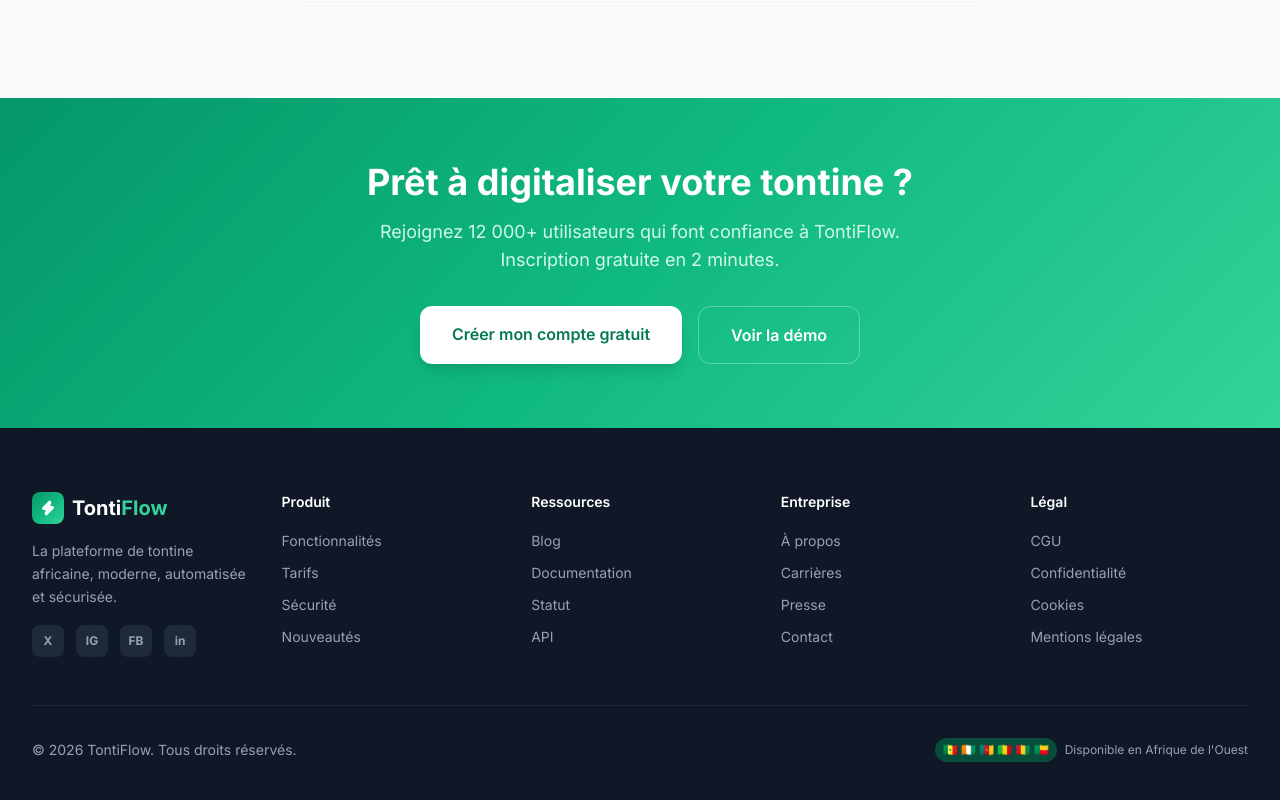
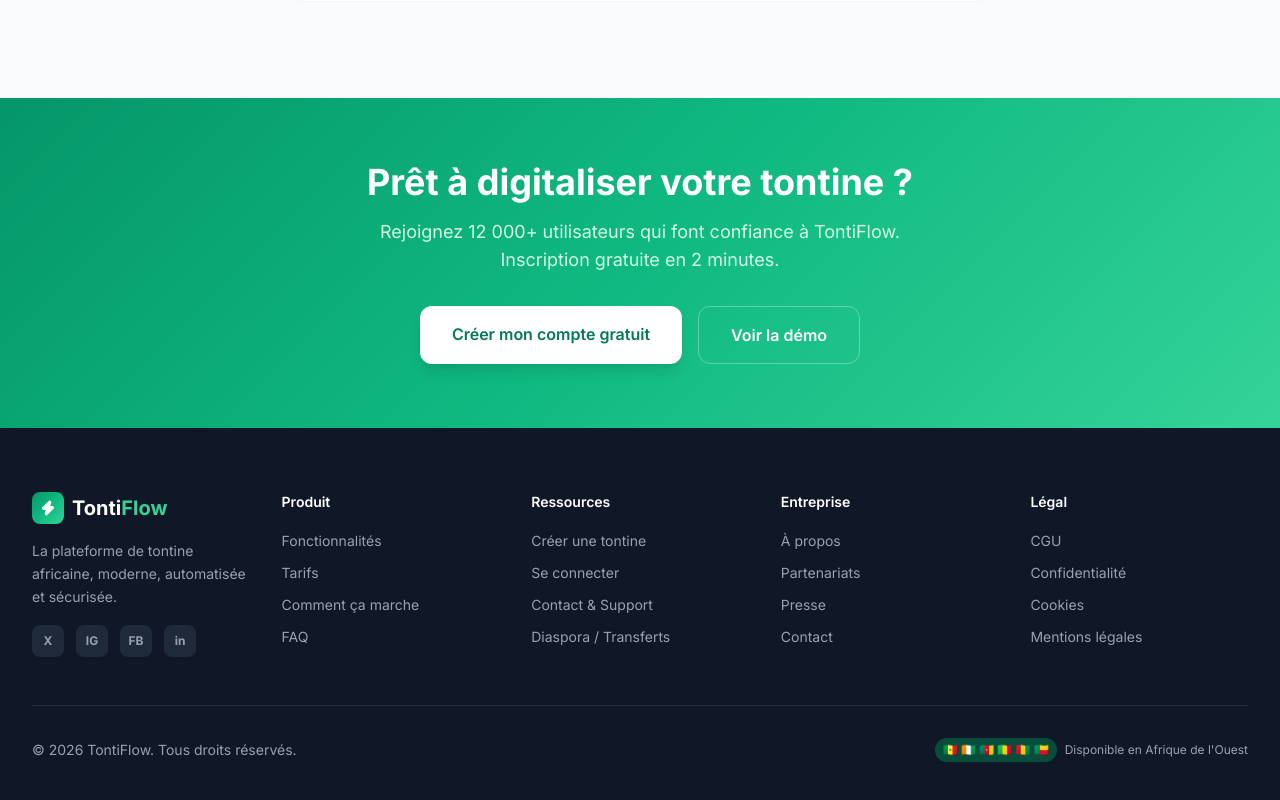
Before and after one commit to Talentueux-bot/tonti-flow, a Next.js app: page / in a window 1280 px wide. Shown: the part 6793-7593 px from the top of the page. Built offline with nearby package versions, Linux system fonts and the light colour scheme.

Commit message:
auto: mise à jour fichiers modifiés [2026-05-27 16:49:11]

```diff
--- a/src/components/landing/Footer.tsx
+++ b/src/components/landing/Footer.tsx
@@ -5,19 +5,19 @@ const links: Record<string, { label: string; href: string }[]> = {
   Produit: [
     { label: "Fonctionnalités", href: "/#features" },
     { label: "Tarifs", href: "/#pricing" },
-    { label: "Sécurité", href: "/legal/security" },
-    { label: "Nouveautés", href: "/blog" },
+    { label: "Comment ça marche", href: "/#how-it-works" },
+    { label: "FAQ", href: "/#faq" },
   ],
   Ressources: [
-    { label: "Blog", href: "/blog" },
-    { label: "Documentation", href: "/docs" },
-    { label: "Statut", href: "/status" },
-    { label: "API", href: "/docs/api" },
+    { label: "Créer une tontine", href: "/auth/register" },
+    { label: "Se connecter", href: "/auth/login" },
+    { label: "Contact & Support", href: "/contact" },
+    { label: "Diaspora / Transferts", href: "/auth/register?plan=diaspora" },
   ],
   Entreprise: [
-    { label: "À propos", href: "/about" },
-    { label: "Carrières", href: "/careers" },
-    { label: "Presse", href: "/press" },
+    { label: "À propos", href: "/contact" },
+    { label: "Partenariats", href: "/contact" },
+    { label: "Presse", href: "/contact" },
     { label: "Contact", href: "/contact" },
   ],
   Légal: [
```
